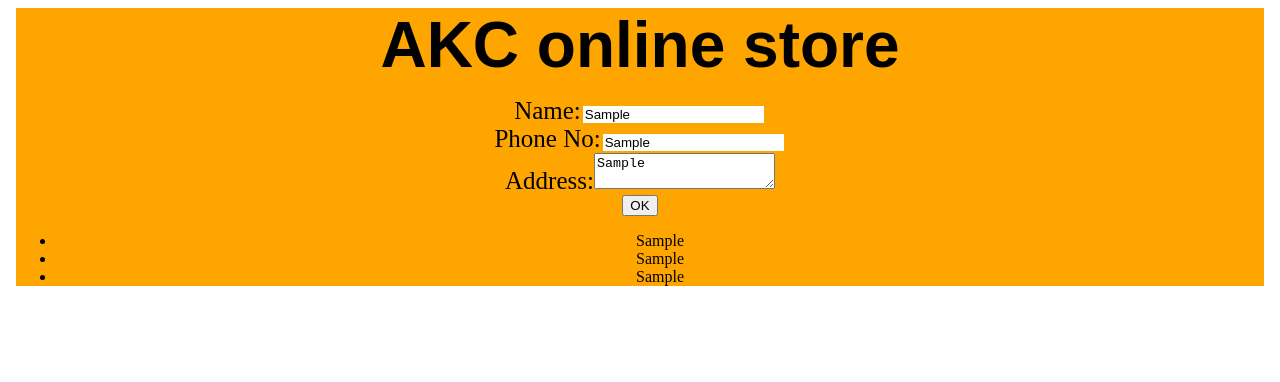
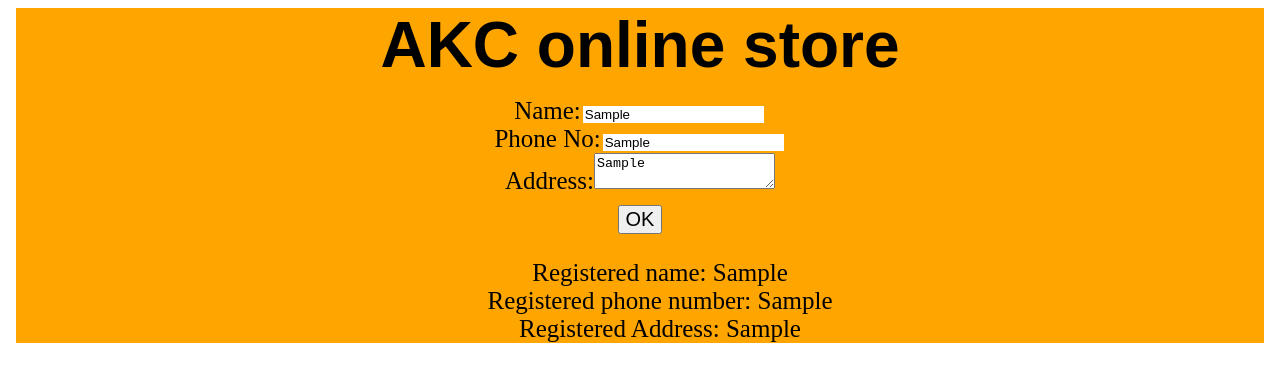
Before and after one commit to harshavardhanakrishnachaitanya2001/shop_manager, a Next.js app: page / in a window 1280 px wide. Both pictures are taken after typing "Sample", "Sample", "Sample" into the empty fields and a click on the button "OK". Shown: the top 382 px of the page. Built offline with nearby package versions, Linux system fonts and the light colour scheme.

Commit message:
Started working on mini project on: 5/6/21

```diff
--- a/pages/index.js
+++ b/pages/index.js
@@ -40,10 +40,10 @@ export default function Home() {
   }
 
   const customerInfo = customerDetails.map((d)=>{return (
-    <ul key={d.name}>
-      <li>{d.name}</li>
-      <li>{d.phoneNumber}</li>
-      <li>{d.address}</li>
+    <ul key={d.name} style={{listStyle:'none', fontSize:'25px'}}>
+      <li>{"Registered name: " + d.name}</li>
+      <li>{"Registered phone number: " + d.phoneNumber}</li>
+      <li>{"Registered Address: " + d.address}</li>
     </ul>
   )})
 
--- a/styles/Home.module.css
+++ b/styles/Home.module.css
@@ -29,4 +29,6 @@
 
 .form button{
   display: block;
+  margin-top: 10px;
+  font-size: 20px;
 }
```
